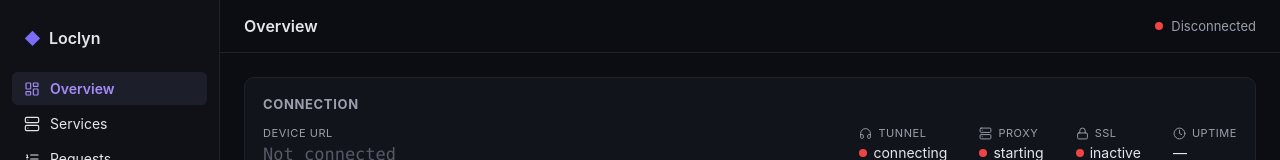
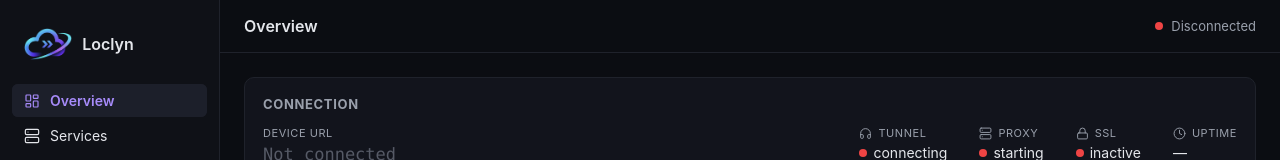
Before and after one commit to lakshay-mehndiratta/Loclyn, a Next.js app in the folder packages/dashboard/: page / in a window 1280 px wide. Shown: the top 160 px of the page. Built offline with nearby package versions, Linux system fonts and the light colour scheme; no server answers.

Commit message:
add unique icon for Loclyn

```diff
--- a/packages/dashboard/next.config.mjs
+++ b/packages/dashboard/next.config.mjs
@@ -3,6 +3,9 @@ const nextConfig = {
   // Build to plain static files (packages/dashboard/out). Loclyn's dashboard
   // server serves them, so no separate Next.js process is needed to use it.
   output: "export",
+  images: {
+    unoptimized: true,
+  },
 };
 
 export default nextConfig;
--- a/packages/dashboard/src/app/globals.css
+++ b/packages/dashboard/src/app/globals.css
@@ -26,14 +26,17 @@ body {
 .sidebar-brand {
   display: flex;
   align-items: center;
-  gap: 8px;
+  gap: 10px;
   padding: 8px 12px 24px 12px;
   font-weight: 600;
   font-size: 16px;
 }
 
 .brand-mark {
-  color: #7c6cf6;
+  height: 32px;
+  width: auto;
+  object-fit: contain;
+  flex-shrink: 0;
 }
 
 .sidebar-nav {
--- a/packages/dashboard/src/components/Sidebar.tsx
+++ b/packages/dashboard/src/components/Sidebar.tsx
@@ -12,6 +12,7 @@ import {
   Settings,
 } from "lucide-react";
 import type { LucideIcon } from "lucide-react";
+import Image from "next/image";
 
 interface NavItem {
   label: string;
@@ -36,7 +37,14 @@ export function Sidebar() {
   return (
     <nav className="sidebar">
       <div className="sidebar-brand">
-        <span className="brand-mark">◆</span>
+        <Image
+          src="/loclyn-icon.png"
+          alt="Loclyn"
+          width={48}
+          height={32}
+          className="brand-mark"
+          priority
+        />
         <span className="brand-name">Loclyn</span>
       </div>
 
```
Also changed, not shown: packages/dashboard/public/loclyn-icon.png (added).
